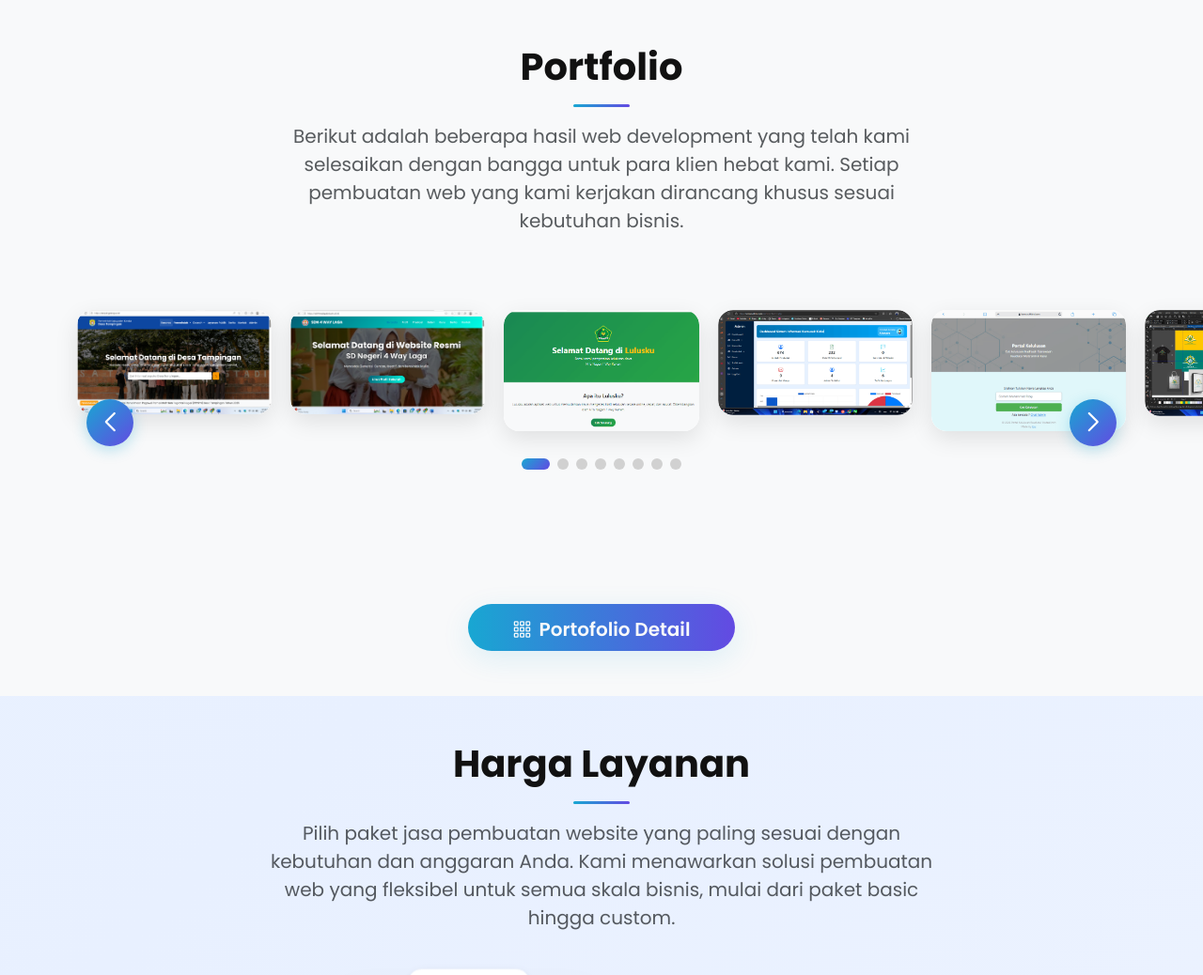
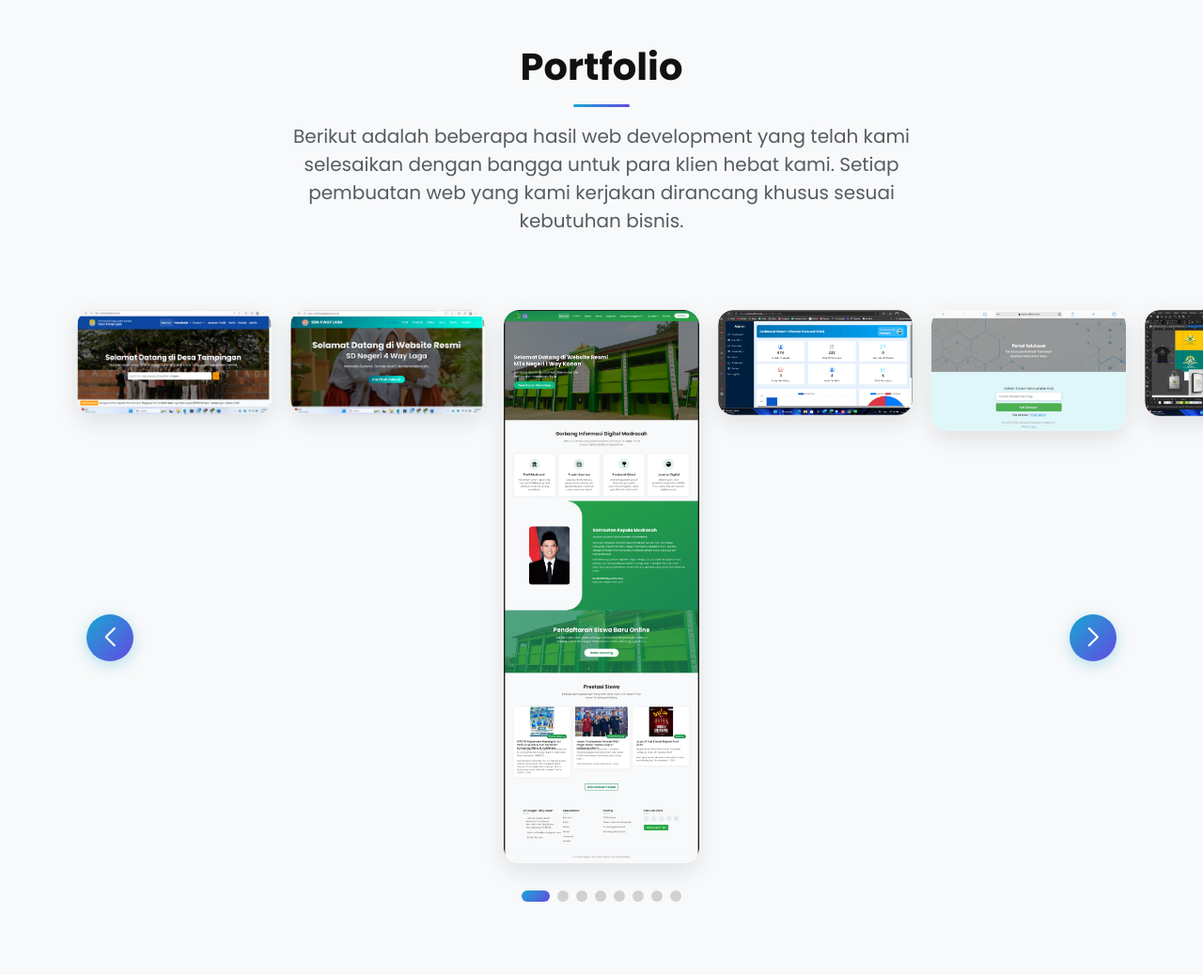
Before and after one commit to riskinurhadi/dibikininweb, a PHP site: page / in a window 1280 px wide. Shown: the part 3862-4900 px from the top of the page at 94% size. Run offline with PHP 8.4, Linux system fonts and the light colour scheme; some libraries are stand-ins or nearby versions.

Commit message:
new file:   assets/img/webmts.png 	modified:   index.php

```diff
--- a/index.php
+++ b/index.php
@@ -454,7 +454,7 @@ include 'koneksi.php';
                     </div>
                     <div class="swiper-slide">
                         <div class="portfolio-slide-item">
-                            <img src="assets/img/mataneka.png" alt="Lulusku by Mataneka" class="portfolio-slide-img">
+                            <img src="assets/img/webmts.png" alt="Lulusku by Mataneka" class="portfolio-slide-img">
                         </div>
                     </div>
                     <div class="swiper-slide">
```
Also changed, not shown: assets/img/webmts.png (added).
